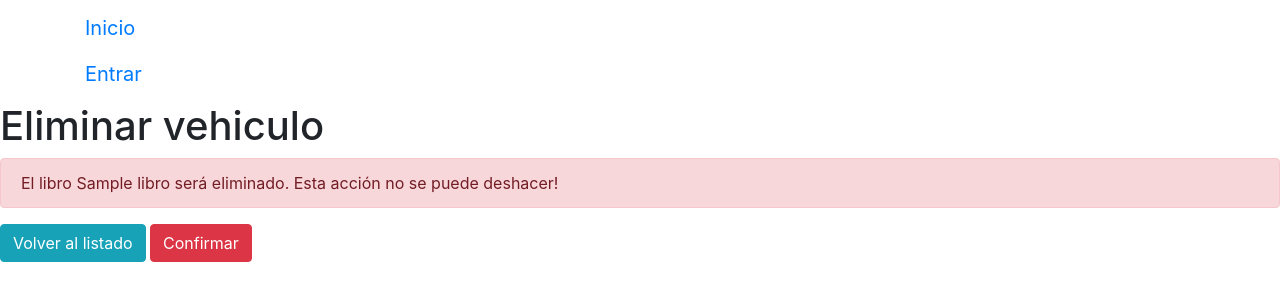
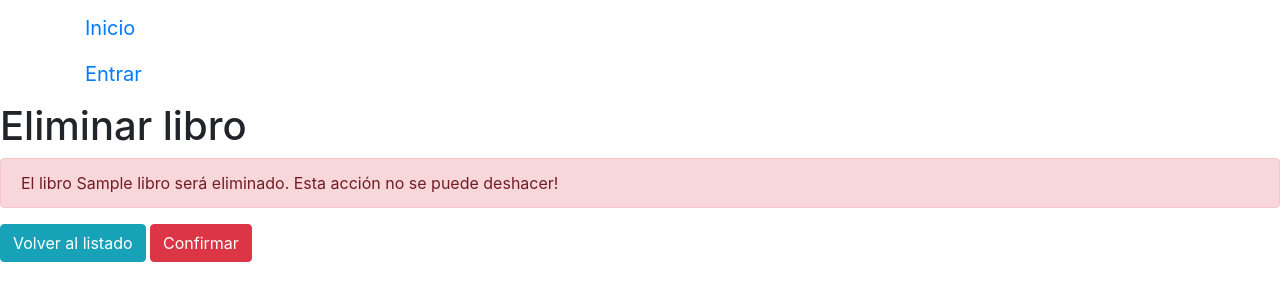
Before and after one commit to ijimnun907/minibiblio, a Symfony app: template templates/libro/eliminar.html.twig in a window 1280 px wide. Shown: the top 301 px of the page. Run offline with Twig, Linux system fonts and the light colour scheme; the template is opened without the code that fills it: most values are stand-ins (such as "Sample title", 1, 10 or a date in 2020); some libraries are stand-ins or nearby versions.

```diff
--- a/templates/libro/eliminar.html.twig
+++ b/templates/libro/eliminar.html.twig
@@ -1,7 +1,7 @@
 {% extends 'base.html.twig' %}
 
 {% block body %}
-    <h1>Eliminar vehiculo</h1>
+    <h1>Eliminar libro</h1>
 
     <div class="alert alert-danger">
         El libro {{ libro.titulo }} será eliminado.
```
